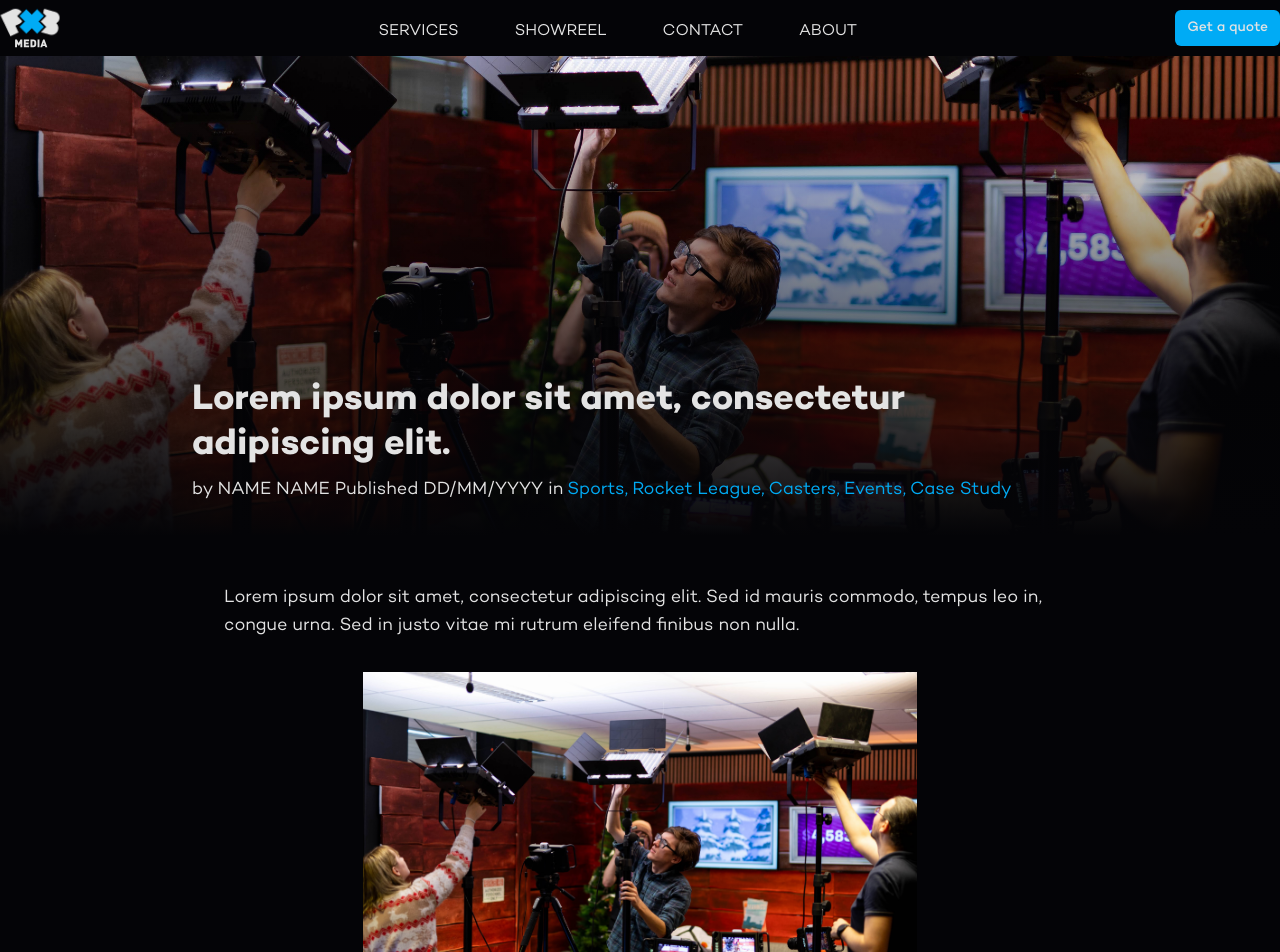
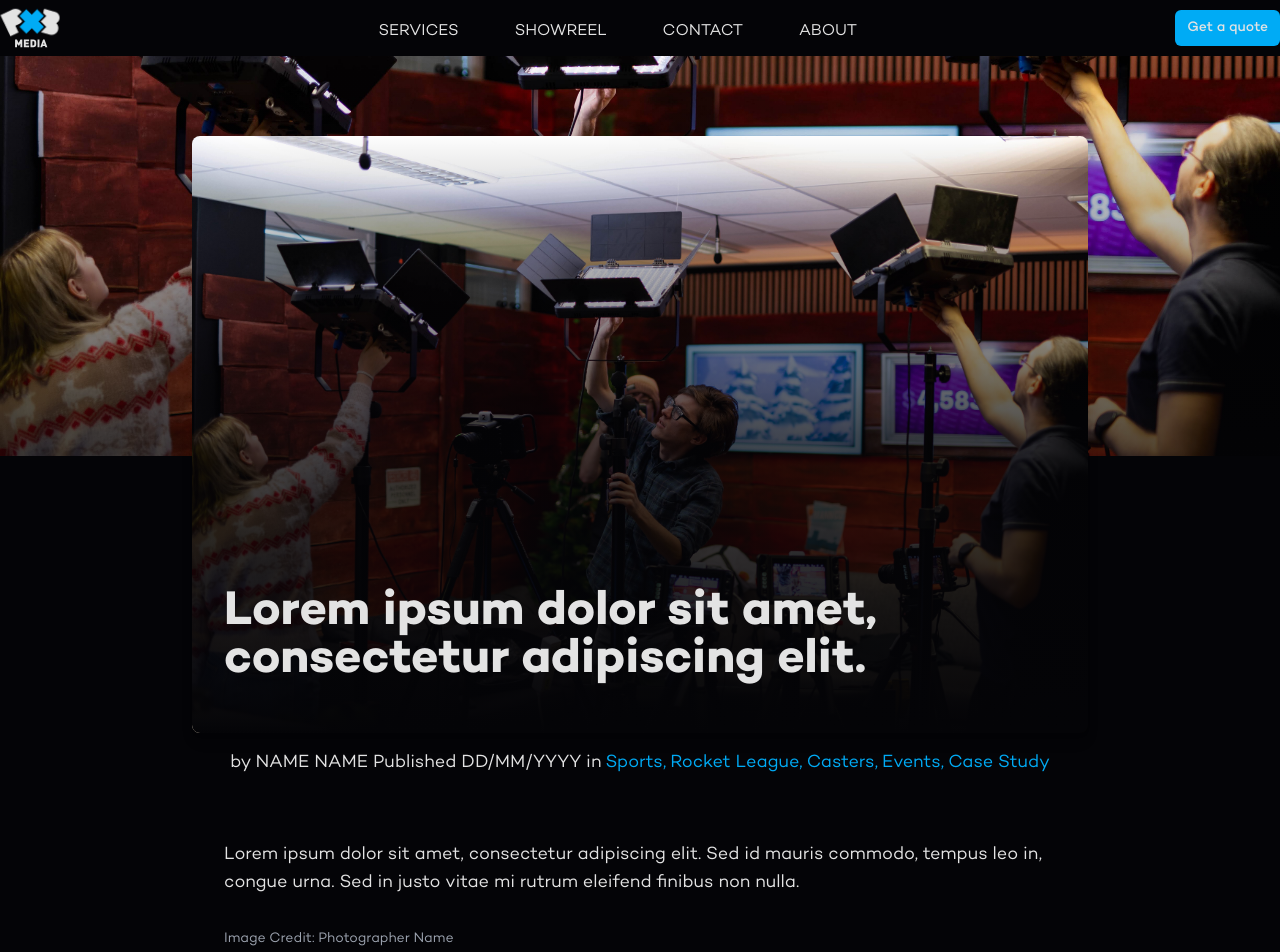
Before and after one commit to ThatGuyHS/pxb-media-test, a Next.js app in the folder pxb-media-test/: page /case/1 in a window 1280 px wide. Shown: the top 952 px of the page. Built offline with nearby package versions, Linux system fonts and the light colour scheme.

Commit message:
updated case page design

```diff
--- a/pxb-media-test/app/case/[id]/page.tsx
+++ b/pxb-media-test/app/case/[id]/page.tsx
@@ -49,11 +49,10 @@ const ArticleComponent: React.FC = () => {
   }, [id]);
 
   if (!data) {
-    return <div className='h-full w-full bg-black text-white font-custom'>Loading...</div>;
+    return <div className='h-[100vh] w-full bg-black text-white font-custom'>Loading...</div>;
   }
 
   return (
-
     <div className="bg-black text-white font-custom">
       <header className="bg-black text-white transition-colors duration-300 sticky top-0 z-50">
         <nav className="container mx-auto flex flex-wrap items-center justify-between py-1 px-4 md:px-0">
@@ -89,16 +88,32 @@ const ArticleComponent: React.FC = () => {
       </header>
       <QuoteModal isOpen={modalIsOpen} onRequestClose={closeModal} />
 
-      {/* Main Image Section */}
+      {/* Banner Image Section */}
       <div className="relative">
         <img
           src={data.imageUrl}
-          alt="Article Image"
-          className="w-full h-[60vh] object-cover"
+          alt="Banner Image"
+          className="w-full h-[50vh] object-cover"
         />
-        <div className="absolute inset-0 bg-gradient-to-t from-black to-transparent flex items-end p-8">
-          <div className="w-full max-w-4xl mx-auto">
-            <h1 className="text-4xl font-bold leading-tight mb-2">{data.title}</h1>
+        <div className="absolute inset-0 bg-gradient-to-t from-black to-transparent opacity-70"></div>
+      </div>
+
+      {/* Featured Image and Title Section */}
+      <div className="relative flex justify-center" style={{ marginTop: '-40vh' }}>
+        <div className="w-11/12 max-w-4xl relative">
+          <img
+            src={data.secondaryImageUrl}
+            alt="Featured Image"
+            className="w-full object-cover shadow-lg rounded-lg"
+          />
+          <div className="absolute inset-0 flex flex-col justify-end p-8 bg-gradient-to-t from-black via-black/70 to-transparent rounded-lg">
+            <h1 className="text-5xl font-bold mb-4">{data.title}</h1>
+          </div>
+        </div>
+      </div>
+
+      {/* Author and Categories Section */}
+      <div className="flex flex-col items-center px-8 py-4 text-center">
         <p className="text-lg">
           by {data.author} Published {data.date} in
           {data.categories.map((category, index) => (
@@ -108,19 +123,10 @@ const ArticleComponent: React.FC = () => {
           ))}
         </p>
       </div>
-        </div>
-      </div>
 
       {/* Article Content Section */}
       <div className="px-8 py-12 max-w-4xl mx-auto">
         <p className="text-lg mb-8">{data.intro}</p>
-        <div className="flex justify-center mb-8">
-          <img
-            src={data.secondaryImageUrl}
-            alt="Event"
-            className="w-full md:w-2/3 h-auto"
-          />
-        </div>
         <p className="text-sm text-gray-400 mb-8">Image Credit: {data.imageCredit}</p>
         <div className="space-y-6 text-base leading-relaxed">
           {data.paragraphs.map((paragraph, index) => (
--- a/pxb-media-test/app/page.tsx
+++ b/pxb-media-test/app/page.tsx
@@ -50,9 +50,6 @@ export default function Component() {
           <div ref={menuRef} className={`${menuOpen ? 'flex' : 'hidden'} flex-col absolute bg-black w-full mt-2 pb-4 md:pb-0 md:w-auto md:static md:flex md:flex-row md:space-x-6`}>
             <a className="px-4 py-2 hover:text-gray-300 hover:underline decoration-primary transition-colors duration-300" href="#">
               SERVICES
-            </a>
-            <a className="px-4 py-2 hover:text-gray-300 hover:underline decoration-primary transition-colors duration-300" href="#">
-              SHOWREEL
             </a>
             <a className="px-4 py-2 hover:text-gray-300 hover:underline decoration-primary transition-colors duration-300" href="#contact">
               CONTACT
```
Lines whose indentation alone changed are shown as unchanged.
